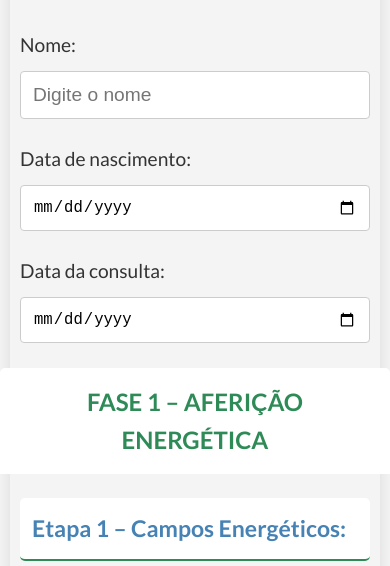
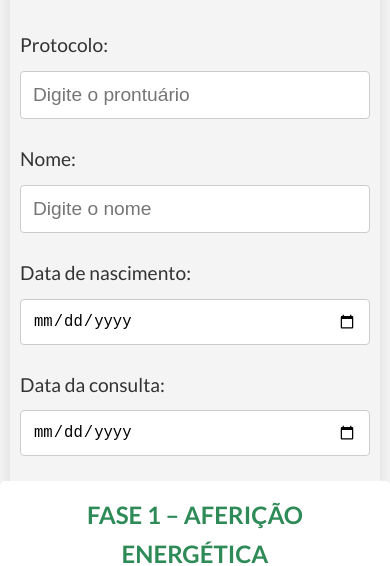
Before and after one commit to RAVELLSL/radiestesia-doc-02, a plain HTML site: page index.html in a window 390 px wide. Shown: the part 279-845 px from the top of the page. Drawn offline with Linux system fonts and the light colour scheme.

Commit message:
Update index.html

```diff
--- a/index.html
+++ b/index.html
@@ -96,7 +96,7 @@ td {
     background-color: #ffffff;
 }
 
-input[type="text"], input[type="date"], textarea {
+input[type="text"], input[type="date"], input[type="number"], textarea {
     width: 100%;
     padding: 12px;
     margin: 5px 0;
@@ -155,7 +155,7 @@ input.percent-input {
         padding: 12px;
     }
 
-    input[type="text"], input[type="date"], textarea {
+    input[type="text"], input[type="date"], input[type="number"], textarea {
         font-size: 1em;
     }
 
@@ -329,6 +329,11 @@ footer {
 
     <h1>Relatório de Harmonização</h1>
     <h2>Radiestesia Terapêutica</h2>
+
+    <div class="input-group">
+        <label for="prontuario">Protocolo:</label>
+        <input type="number" id="prontuario" name="prontuario" placeholder="Digite o prontuário">
+    </div>
 
     <div class="input-group">
         <label for="nome">Nome:</label>
@@ -608,10 +613,10 @@ footer {
 
     <div class="button-container">
         <button onclick="generatePDF()">Gerar Relatório</button>
-        <button onclick="clearAllInputs()">Limpar Dados</button>
         <button onclick="exportData()">Exportar Dados</button>
         <input type="file" id="importFile" style="display:none" onchange="importData(event)">
         <button onclick="document.getElementById('importFile').click()">Importar Dados</button>
+        <button onclick="clearAllInputs()">Limpar Dados</button>
     </div>
 </body>
 </html>
```
